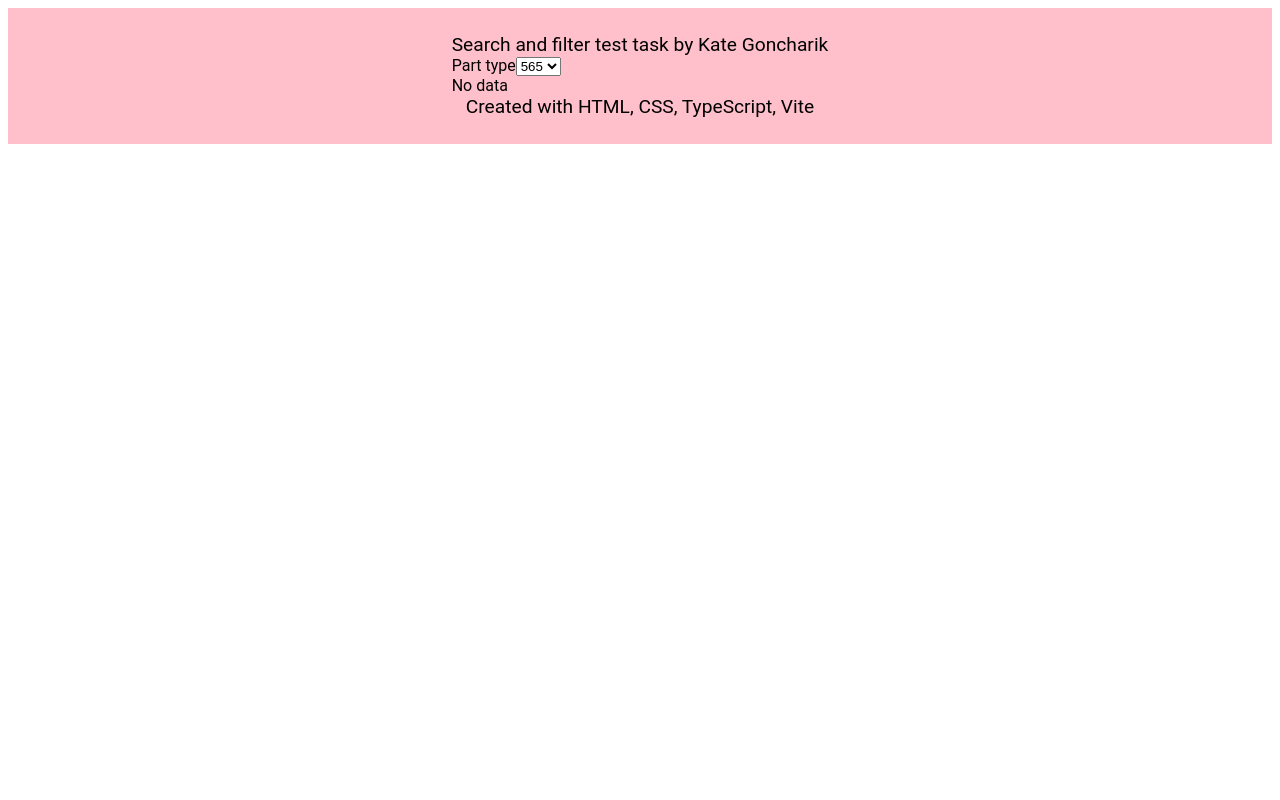
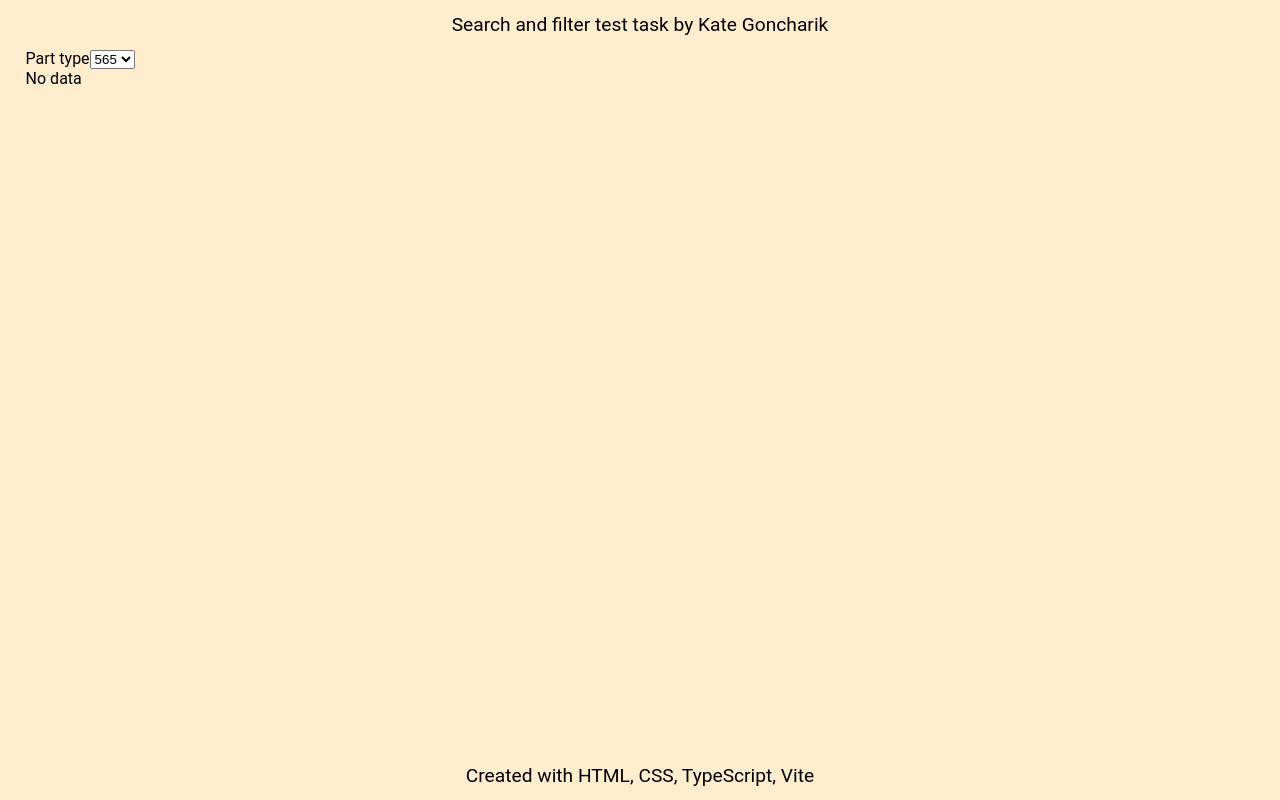
Before and after one commit to KateGoncharik/search-and-filter-test-task, a website built with Vite: page search-and-filter-test-task/index.html in a window 1280 px wide. Built offline with nearby package versions, Linux system fonts and the light colour scheme; no server answers.

Commit message:
correct styles and dom structure

```diff
--- a/search-and-filter-test-task/index.html
+++ b/search-and-filter-test-task/index.html
@@ -7,7 +7,6 @@
     <title>SearchAndFilter by Kate Goncharik</title>
   </head>
   <body>
-    <div id="app"></div>
     <script type="module" src="/src/main.ts"></script>
   </body>
 </html>
--- /dev/null
+++ b/search-and-filter-test-task/src/Components/Layout/App.ts
@@ -0,0 +1,13 @@
+import Component from '../../component';
+import createFooter from './Footer';
+import createHeader from './Header';
+import createMainWrapper from './MainWrapper';
+
+export default function createApp(): Component {
+  return new Component(
+    { className: 'app' },
+    createHeader(),
+    createMainWrapper(),
+    createFooter()
+  );
+}
--- a/search-and-filter-test-task/src/Components/Footer.ts
+++ b/search-and-filter-test-task/src/Components/Layout/Footer.ts
@@ -1,4 +1,4 @@
-import Component from '../component';
+import Component from '../../component';
 
 export default function createFooter(): Component {
   const info = new Component({
--- a/search-and-filter-test-task/src/Components/Header.ts
+++ b/search-and-filter-test-task/src/Components/Layout/Header.ts
@@ -1,4 +1,4 @@
-import Component from '../component';
+import Component from '../../component';
 
 export default function createHeader(): Component {
   const headerTitle = new Component({
--- /dev/null
+++ b/search-and-filter-test-task/src/Components/Layout/MainWrapper.ts
@@ -0,0 +1,13 @@
+import Component from '../../component';
+import { updateSearchByFilter } from '../../helpers';
+import { createResultsWrapper } from '../Results';
+import createFilter from '../Search';
+
+export default function createMainWrapper(): Component {
+  updateSearchByFilter('');
+  return new Component(
+    { tag: 'main', className: 'main-wrapper' },
+    createFilter(),
+    createResultsWrapper()
+  );
+}
--- a/search-and-filter-test-task/src/Components/MainPage.ts
+++ /dev/null
@@ -1,17 +0,0 @@
-import Component from '../component';
-import { updateSearchByFilter } from '../helpers';
-import createFooter from './Footer';
-import createHeader from './Header';
-import { createResultsWrapper } from './Results';
-import createFilter from './Search';
-
-export default function createMainPage(): Component {
-  updateSearchByFilter('');
-  return new Component(
-    { className: 'main-wrapper' },
-    createHeader(),
-    createFilter(),
-    createResultsWrapper(),
-    createFooter()
-  );
-}
--- a/search-and-filter-test-task/src/main.ts
+++ b/search-and-filter-test-task/src/main.ts
@@ -1,4 +1,4 @@
-import createMainPage from './Components/MainPage';
+import createApp from './Components/Layout/App';
 import './style.css';
 
-document.querySelector('#app')!.appendChild(createMainPage().getNode());
+document.body.appendChild(createApp().getNode());
--- a/search-and-filter-test-task/src/style.css
+++ b/search-and-filter-test-task/src/style.css
@@ -1,31 +1,33 @@
 html {
   font-family: 'Roboto', sans-serif;
+  height: 100%;
 }
 
 :root {
   --text: black;
-  --bg: pink;
+  --bg: #ffe0a68c;
 }
 
-#app {
-  margin: 0 auto;
-  padding: 2%;
+body {
+  margin: 0;
   background-color: var(--bg);
   color: var(--text);
+}
+
+.app {
+  min-height: 100vh;
   display: flex;
   flex-direction: column;
-  justify-content: center;
 }
 
 .main-wrapper {
-  display: flex;
-  flex-direction: column;
-  align-self: center;
+  padding: 0 2%;
+  flex-grow: 1;
 }
 
 .main-footer,
 .main-header {
-  width: 100%;
+  padding: 1%;
   display: flex;
   justify-content: center;
 }
```
